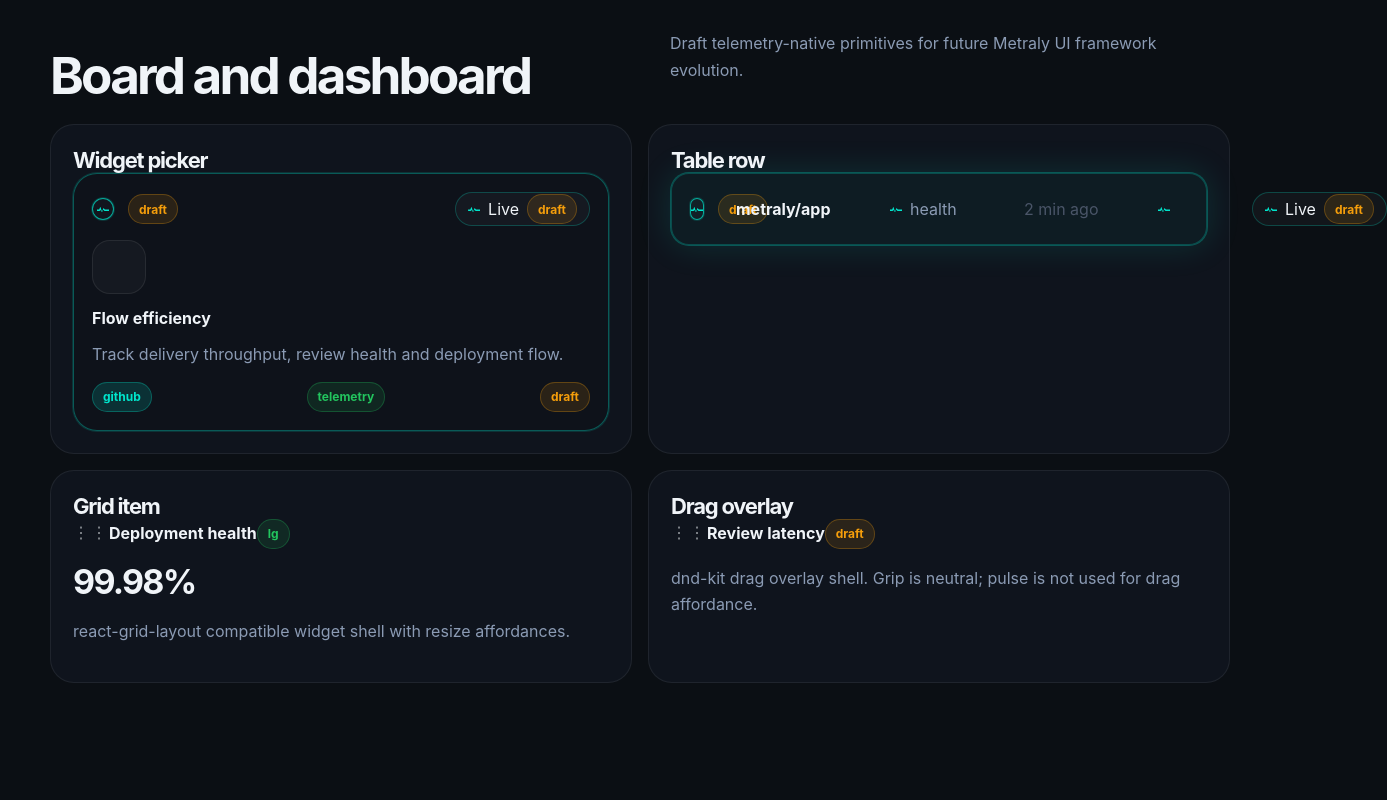
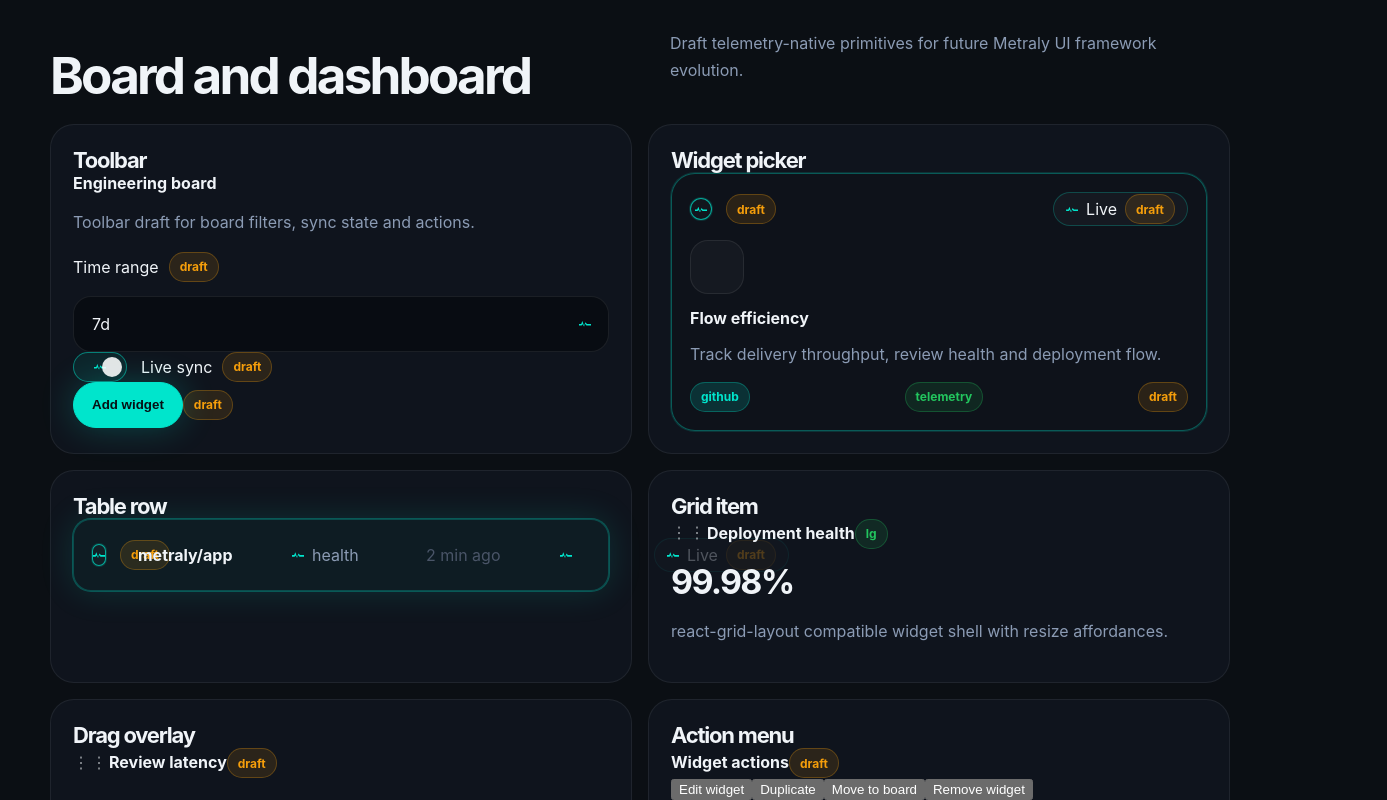
Before and after one commit to getmetraly/brandbook, a Next.js app in the folder site/: page /draft in a window 1280 px wide. Shown: the part 1140-1940 px from the top of the page, 1387 px wide, since content can reach past the window. Built offline with nearby package versions, Linux system fonts and the light colour scheme.

Commit message:
feat(draft): expand draft sandbox with toolbar and action menu

```diff
--- a/site/app/draft/page.tsx
+++ b/site/app/draft/page.tsx
@@ -12,6 +12,8 @@ import RechartsTelemetryCardDraft from "../components/draft/RechartsTelemetryCar
 import TelemetryDragOverlayDraft from "../components/draft/TelemetryDragOverlayDraft";
 import TelemetryGridItemDraft from "../components/draft/TelemetryGridItemDraft";
 import TelemetryEmptyStateDraft from "../components/draft/TelemetryEmptyStateDraft";
+import TelemetryToolbarDraft from "../components/draft/TelemetryToolbarDraft";
+import TelemetryActionMenuDraft from "../components/draft/TelemetryActionMenuDraft";
 
 function DraftSection({ title, children }: { title: string; children: React.ReactNode }) {
   return (
@@ -50,10 +52,12 @@ export default function DraftPage() {
 
         <DraftSection title="Board and dashboard">
           <div className="component-grid">
+            <div className="component-card"><h3>Toolbar</h3><TelemetryToolbarDraft /></div>
             <div className="component-card"><h3>Widget picker</h3><WidgetPickerCardDraft /></div>
             <div className="component-card"><h3>Table row</h3><TelemetryTableRowDraft /></div>
             <div className="component-card"><h3>Grid item</h3><TelemetryGridItemDraft /></div>
             <div className="component-card"><h3>Drag overlay</h3><TelemetryDragOverlayDraft /></div>
+            <div className="component-card"><h3>Action menu</h3><TelemetryActionMenuDraft /></div>
           </div>
         </DraftSection>
 
```
